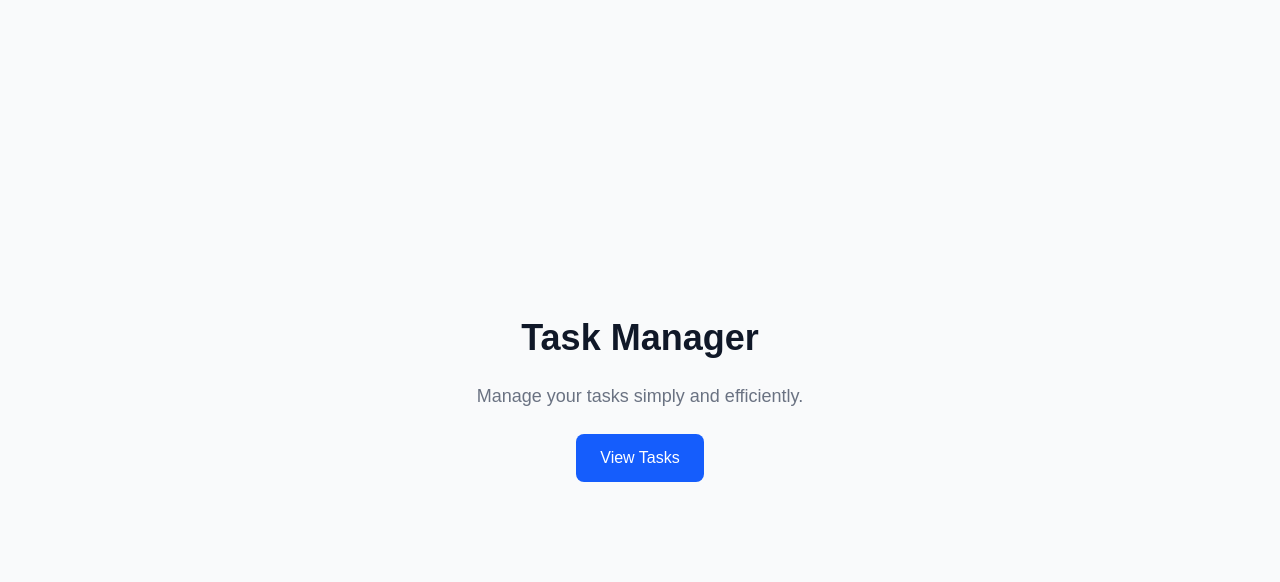
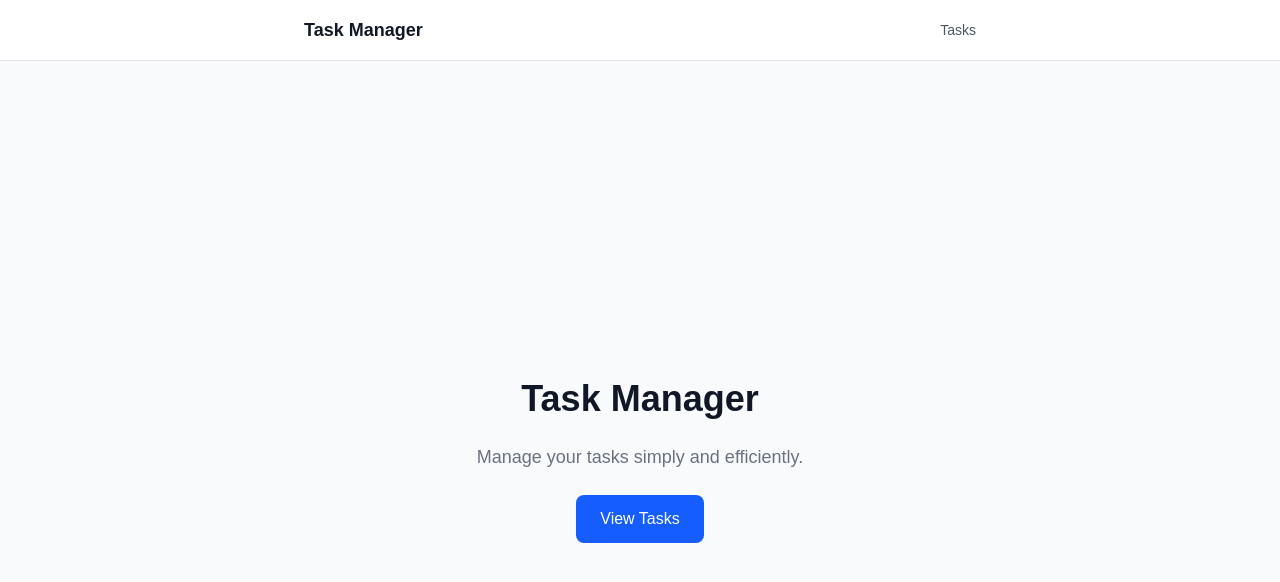
Before and after one commit to b-rajkumar-incubyte/coe, a Next.js app in the folder task-management/frontend/: page / in a window 1280 px wide. Shown: the top 582 px of the page. Built offline with nearby package versions, Linux system fonts and the light colour scheme.

Commit message:
Add a Navigation bar to the layout

```diff
--- a/task-management/frontend/src/app/layout.tsx
+++ b/task-management/frontend/src/app/layout.tsx
@@ -1,6 +1,7 @@
 import type { Metadata } from "next";
 import { Geist, Geist_Mono } from "next/font/google";
 import "./globals.css";
+import Navbar from "@/components/Nav";
 
 const geistSans = Geist({
   variable: "--font-geist-sans",
@@ -27,7 +28,10 @@ export default function RootLayout({
       lang="en"
       className={`${geistSans.variable} ${geistMono.variable} h-full antialiased`}
     >
-      <body className="min-h-full flex flex-col">{children}</body>
+      <body className="min-h-full flex flex-col">
+        <Navbar/>
+        {children}
+      </body>
     </html>
   );
 }
--- /dev/null
+++ b/task-management/frontend/src/components/Nav.tsx
@@ -0,0 +1,16 @@
+import Link from "next/link";
+
+export default function Navbar() {
+  return (
+    <nav className="bg-white border-b border-gray-200 px-8 py-4">
+      <div className="max-w-2xl mx-auto flex items-center justify-between">
+        <Link href="/" className="text-lg font-semibold text-gray-900 hover:text-blue-600 transition-colors">
+          Task Manager
+        </Link>
+        <Link href="/tasks" className="text-sm text-gray-600 hover:text-blue-600 transition-colors">
+          Tasks
+        </Link>
+      </div>
+    </nav>
+  );
+}
```
Also changed, not shown: 1 other file (tests, documents, lock files or other folders).
